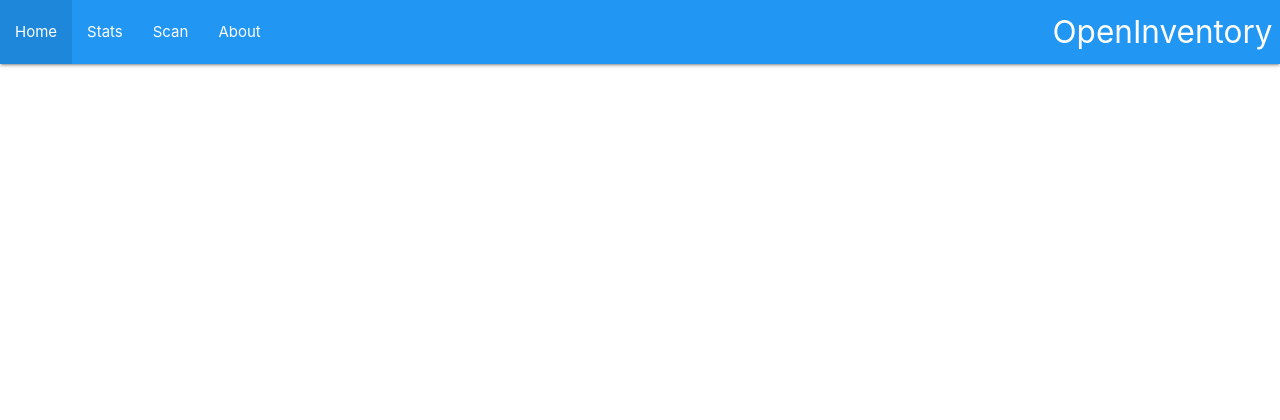
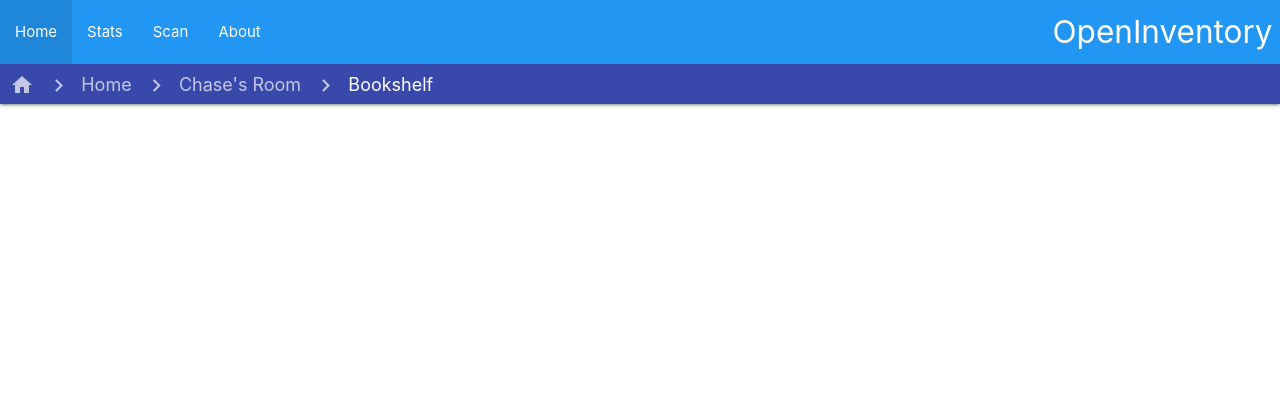
Before and after one commit to OpenInv/OpenInventory, a PHP site: page / in a window 1280 px wide. Shown: the top 420 px of the page. Run offline with PHP 8.4, Linux system fonts and the light colour scheme.

Commit message:
breadcrumb html barebones set up

```diff
--- a/src/header.html
+++ b/src/header.html
@@ -11,7 +11,7 @@
           <ul id="nav-mobile" class="left">
             <li><a href="/">Home</a></li>
             <li><a href="stats.php">Stats</a></li>
-            <li><a href="scan.html">Scan</a></li>
+            <li><a href="scan.php">Scan</a></li>
             <li><a href="about.html">About</a></li>
           </ul>
         </div>
--- a/src/index.php
+++ b/src/index.php
@@ -9,9 +9,34 @@
     <meta charset="UTF-8">
     <meta name="viewport" content="width=device-width, initial-scale=1.0">
     <title>OpenInventory Home</title>
+    <style>
+      nav.breadcrumbs {
+        height: 40px;
+        line-height: 40px;
+
+        padding-left: 10px;
+      }
+
+      .breadcrumb {
+        vertical-align: middle;
+      }
+
+    </style>
 </head>
 <body>
   <?php include "header.html" ?>
+  <nav class="breadcrumbs indigo darken-1">
+  <div name="inventory-location-wrapper">
+    <div class="nav-wrapper">
+      <div class="left">
+        <a href="/" class="breadcrumb small material-icons center">home</a>
+        <a href="" class="breadcrumb">Home</a>
+        <a href="" class="breadcrumb">Chase's Room</a>
+        <a href="" class="breadcrumb">Bookshelf</a>
+      </div>
+    </div>
+  </div>
+  </nav>
   <main>
     <div class="item-container">
 
```
